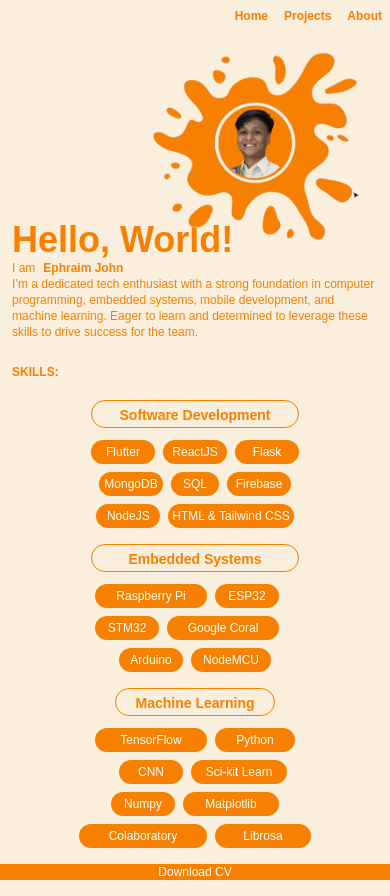
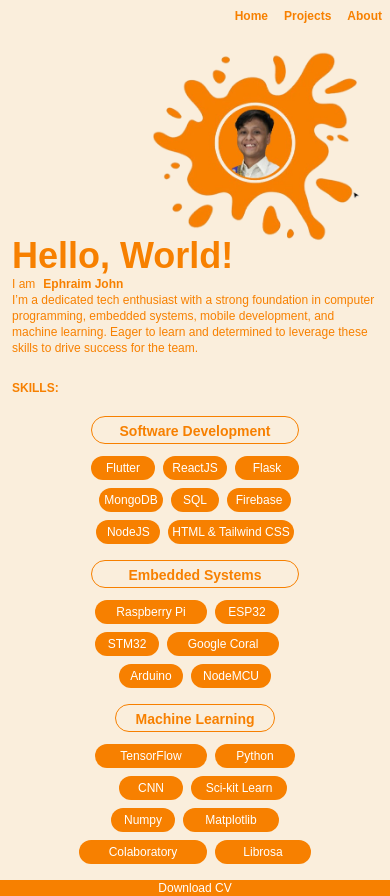
Before and after one commit to ephraaaaa/project-landing-page, a React (Vite) app: page / in a window 390 px wide. Built offline with nearby package versions, Linux system fonts and the light colour scheme; a web font is replaced by a local one.

Commit message:
Updated padding for hello world text

```diff
--- a/src/components/ShortDescription.jsx
+++ b/src/components/ShortDescription.jsx
@@ -31,7 +31,7 @@
 
 function HelloWorld(){
     return (
-        <h1 className="text-4xl pr-10 left-1 pt-44 md:pt-80 text-primary font-bold md:text-6xl">
+        <h1 className="text-4xl pr-10 left-1 pt-48 md:pt-80 text-primary font-bold md:text-6xl">
                Hello, World!
            </h1>
            )
--- a/src/components/Skills.jsx
+++ b/src/components/Skills.jsx
@@ -46,7 +46,7 @@
     return (
         <div className="mb-3">
             <SkillPlatform width="w-40" text="Machine Learning" ></SkillPlatform>
-            <div className="flex justify-center md:mr-12">
+            <div className="flex justify-center md:mr-12    ">
                     <SkillItems width="w-28" text="TensorFlow" ></SkillItems>
                     <SkillItems width="w-20" text="Python" ></SkillItems>
             </div>
```
